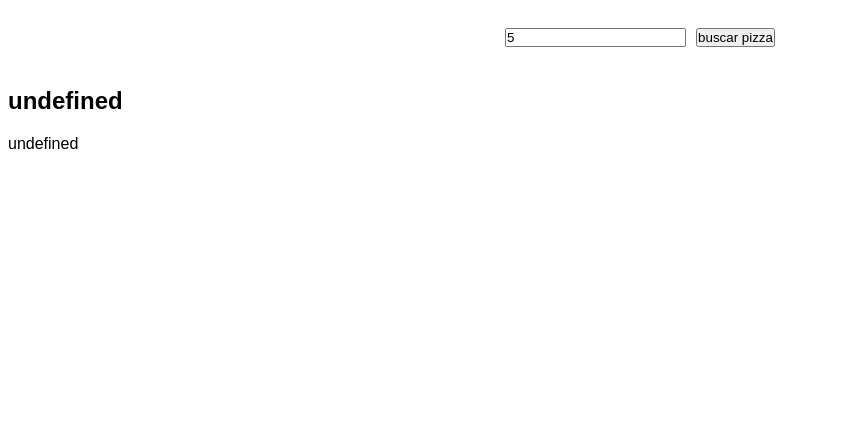
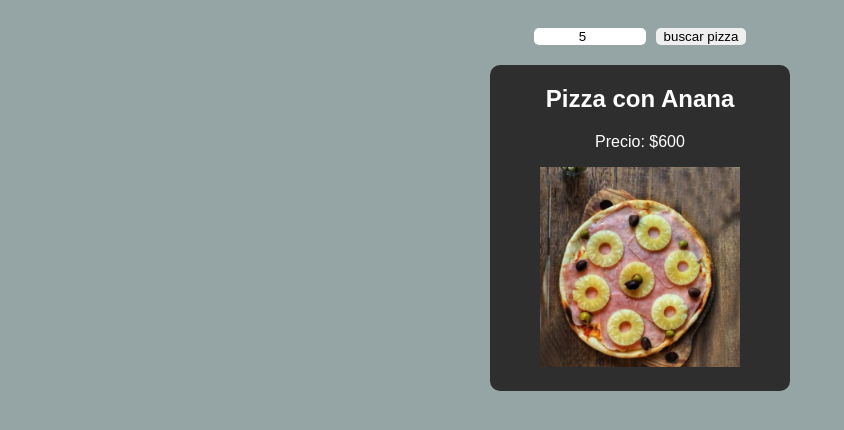
Before and after one commit to MarianTaliercio/3017.JS.E1, a plain HTML site: page JS/E3.eventos_manipulacion_DOM/index.html in a window 1280 px wide. Both pictures are taken after typing "5" into the empty fields and a click on the input "buscar pizza". Shown: the whole page, without its empty margins (0-844 px from the left). Drawn offline with Linux system fonts and the light colour scheme.

Commit message:
Add files via upload

```diff
--- a/JS/E3.eventos_manipulacion_DOM/index.html
+++ b/JS/E3.eventos_manipulacion_DOM/index.html
@@ -9,17 +9,17 @@
 <body>
 
     <form action="" class="form" id="form">
-        <input type="number" placeholder="Colocar numero" id="input-form">
-        <input type="submit" value="buscar pizza" id="submit-form">
+        <input class="input-form" type="number" placeholder="Colocar numero" id="input-form">
+        <input class="submit-form" type="submit" value="buscar pizza" id="submit-form">
     </form
 
 
     <div class="container-tarjetas">
-    <div class="container-pizzas" id="container">
 
-    </div>
+        <div class="container-pizzas" id="container">
+        </div>
 
-    <small class="etiqueta_error" id="error"></small>
+        <small class="etiqueta_error" id="error"></small>
     </div>
 
     <footer></footer>
--- a/JS/E3.eventos_manipulacion_DOM/main.js
+++ b/JS/E3.eventos_manipulacion_DOM/main.js
@@ -25,7 +25,7 @@ Deberán guardar en localStorage la última pizza buscada y renderizada, y al re
 const pizzas = [
     {
         id: 1,
-        nombre: "pizza de Muzzarella",
+        nombre: "Pizza de Muzzarella",
         precio: 500,
         ingredientes: ["Muzzarella", "Tomate", "Aceitunas"],
         imagen: "./img/muzzarella.png",
@@ -33,7 +33,7 @@ const pizzas = [
 
     {
         id: 2,
-        nombre: "pizza de Cebolla",
+        nombre: "Pizza de Cebolla",
         precio: 1500,
         ingredientes: ["Muzzarella", "Tomate", "Cebolla"],
         imagen: "./img/cebolla.png",
@@ -41,7 +41,7 @@ const pizzas = [
 
     {
         id: 3,
-        nombre: "pizza 4 Quesos",
+        nombre: "Pizza 4 Quesos",
         precio: 1380,
         ingredientes: [
             "Muzzarella",
@@ -55,7 +55,7 @@ const pizzas = [
 
     {
         id: 4,
-        nombre: "pizza Especial",
+        nombre: "Pizza Especial",
         precio: 1000,
         ingredientes: ["Muzzarella", "Tomate", "Rucula", "Jamón"],
         imagen: "./img/especial.png",
@@ -63,7 +63,7 @@ const pizzas = [
 
     {
         id: 5,
-        nombre: "pizza con Anana",
+        nombre: "Pizza con Anana",
         precio: 600,
         ingredientes: ["Muzzarella", "Tomate", "Anana"],
         imagen: "./img/anana.png",
@@ -78,44 +78,69 @@ const container = document.getElementById("container");
 
 
 
-
 const searchPizza = (e) => {
     e.preventDefault()
 
-    if (inputForm.value == "") {
-        error.textContent = "Por favor, colocar un mensaje"
-        error.classList.add("error")
-        return;
-    }
 
     const buscar = pizzas.find((pizza) => pizza.id == inputForm.value)
 
     if(buscar){
         error. textContent = ""
         error.classList.remove("error")
+        inputForm.classList.remove("input-error");
 
         container.innerHTML = `
         <div>
-        <h2>${pizzas.nombre}</h2>
-        <p>${pizzas.precio}</p>
-        <${pizzas.imagen}>
+        <h2>${buscar.nombre}</h2>
+        <p>Precio: $${buscar.precio}</p>
+        <img class="img-pizza" src=${buscar.imagen}>
         </div>
         `
+
+        localStorage.setItem("ultimaPizzaBuscada", JSON.stringify(buscar));
+
         return;
     }
 
-    if (!buscar) {
+    if (inputForm.value == "") {
+        container.innerHTML = "";
+        error.textContent = "Por favor, colocar un mensaje"
+        error.classList.add("error");
+        inputForm.classList.add("input-error");
+        return;
+    }
+
+    else if (!buscar) {
+        container.innerHTML = "";
         error.textContent = "Solo tenemos pizzas de 1 a 5"
-        error.classList.add("error")
+        error.classList.add("error");
+        inputForm.classList.add("input-error");
         return;
     }
 
 }
 
+const ultimaPizzaBuscada = JSON.parse(localStorage.getItem("ultimaPizzaBuscada"));
+
+const recuperarPizza = () => {
+    if (ultimaPizzaBuscada) {
+        container.innerHTML = `
+        <div>
+        <h2>${ultimaPizzaBuscadar.nombre}</h2>
+        <p>Precio: $${ultimaPizzaBuscada.precio}</p>
+        <img class="img-pizza" src=${ultimaPizzaBuscada.imagen}>
+        </div>
+        `
+    } else {
+        container.innerHTML = "";
+    }
+}
+
 
 const init =() => {
   form.addEventListener("submit", searchPizza);
-  imprimir()
+  document.addEventListener("DOMContentLoaded", recuperarPizza);
+
 }
 
 init();
--- a/JS/E3.eventos_manipulacion_DOM/style.css
+++ b/JS/E3.eventos_manipulacion_DOM/style.css
@@ -5,23 +5,41 @@
 
 body{
     font-family: Arial, Helvetica, sans-serif;
+    background-color: #95A5A6;
 }
 
 /* form */
-
 .form{
     display: flex;
     gap: 10px;
     justify-content: center;
     padding: 20px
 }
+.input-form{
+    text-align: center;
+    width: 110px;
+    padding: 1px;
+    border-radius: 5px;
+    border-style: none;
 
+}
+.input-error{
+    border-width: 1px;
+    border-style: solid;
+    border-color: red;
+
+}
+.submit-form{
+    padding: 1px;
+    cursor: pointer;
+    border-style: none;
+    border-radius: 5px;
+    width: 90px;
+}
 /* form */
 
 
 /* container tarjetas */
-
-
 .container-tarjetas{
     display: flex;
     flex-direction: column;
@@ -30,14 +48,39 @@ body{
     text-align: center;
     align-items: center;
 }
+.container-pizzas{
+    width: 300px;
+    max-width: 50%;
+    display: flex;
+    flex-direction: column;
+    margin: 0 auto;
+    /* justify-content: center; */
+    align-items: center;
+    text-align: center;
+
+    background-color: #2E2E2E;
+    border-radius: 10px;
+    color: white;
+}
+.img-pizza{
+    width: 200px;
+    margin-bottom: 20px;
+}
+
+
+    /* error */
 .etiqueta_error{
     margin: 20px;
+    display: flex;
+    justify-content: center;
 }
 .error{
     background-color: red;
     padding: 3px;
     border-radius: 10px;
     color: white;
+    width: 250px;
+    margin: 0 auto;
 }
-
+    /* error  */
 /* container tarjetas */
```
Also changed, not shown: JS/E3.eventos_manipulacion_DOM/main2.js (added, +28 -0 lines).
